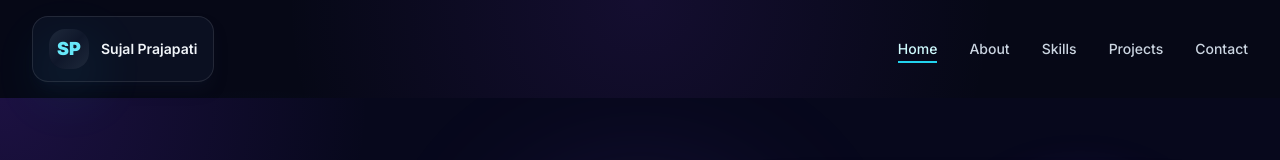
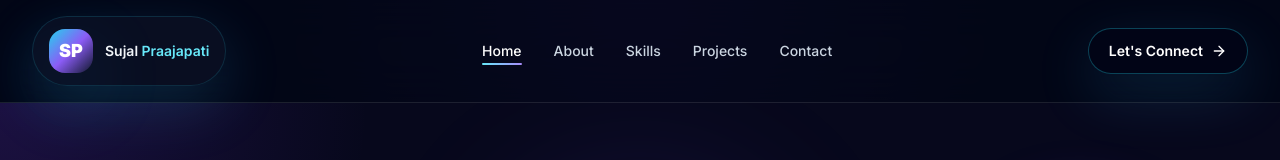
Before and after one commit to 900sujal/Sujal-Portfolio-2026, a Next.js app: page / in a window 1280 px wide. Shown: the top 160 px of the page. Built offline with nearby package versions, Linux system fonts and the light colour scheme.

Commit message:
Add complete portfolio website

```diff
--- a/components/Footer.tsx
+++ b/components/Footer.tsx
@@ -20,9 +20,9 @@ const services = [
 const technologies = ['React.js', 'Node.js', 'MongoDB', 'Express.js', 'JavaScript']
 
 const social = [
-  { label: 'GitHub', href: '#', icon: Github },
-  { label: 'LinkedIn', href: '#', icon: Linkedin },
-  { label: 'Email', href: 'mailto:hello@example.com', icon: Mail },
+  { label: 'GitHub', href: 'https://github.com/900sujal', icon: Github },
+  { label: 'LinkedIn', href: 'https://www.linkedin.com/in/sujal-prajapati-46651732a/', icon: Linkedin },
+  { label: 'Email', href: 'mailto:sujalprajapati9000@gmail.com', icon: Mail },
 ]
 
 export function Footer() {
--- a/components/Navbar.tsx
+++ b/components/Navbar.tsx
@@ -26,30 +26,42 @@ export function Navbar() {
   }, [])
 
   return (
-    <header className={`sticky top-0 z-50 transition-all duration-300 ${scrollY > 15 ? 'border-b border-white/10 bg-slate-950/80 shadow-black/30' : 'bg-transparent'} `}>
+    <header className={`sticky top-0 z-50 border-b border-white/10 bg-slate-950/70 backdrop-blur-xl transition-all duration-300 ${scrollY > 15 ? 'shadow-[0_30px_100px_rgba(15,23,42,0.35)]' : ''}`}>
       <div className="mx-auto flex max-w-7xl items-center justify-between px-5 py-4 sm:px-6 lg:px-8">
-        <Link href="/" className="group inline-flex items-center gap-3 rounded-2xl border border-white/10 bg-slate-900/60 px-4 py-3 text-sm font-semibold text-slate-100 shadow-lg shadow-[#0f172a]/40 transition hover:border-cyan-400/30 hover:text-cyan-100">
-          <span className="inline-flex h-10 w-10 items-center justify-center rounded-2xl bg-gradient-to-br from-slate-800 via-slate-900 to-slate-800 text-lg font-black text-cyan-300 shadow-[0_20px_60px_rgba(34,211,238,0.18)] transition group-hover:scale-[1.03]">
+        <Link href="/" className="group inline-flex items-center gap-3 rounded-full border border-cyan-400/15 bg-slate-900/60 px-4 py-3 text-sm font-semibold text-white shadow-[0_20px_60px_rgba(56,189,248,0.18)] transition hover:border-cyan-400/30 hover:text-cyan-100">
+          <span className="inline-flex h-11 w-11 items-center justify-center rounded-2xl bg-gradient-to-br from-cyan-400 via-violet-500 to-slate-900 text-lg font-black text-white shadow-[0_25px_80px_rgba(56,189,248,0.2)] transition group-hover:scale-[1.03]">
             SP
           </span>
-          <span className="hidden sm:inline">Sujal Prajapati</span>
+          <span className="hidden text-sm font-semibold text-slate-100 sm:inline">
+            Sujal <span className="text-cyan-300">Praajapati</span>
+          </span>
         </Link>
 
         <nav className="hidden items-center gap-8 md:flex">
           {navItems.map(item => {
             const isActive = pathname === item.href
             return (
-              <Link key={item.href} href={item.href} className={`group relative text-sm font-medium transition ${isActive ? 'text-cyan-100' : 'text-slate-300 hover:text-cyan-100'}`}>
+              <Link
+                key={item.href}
+                href={item.href}
+                className={`relative text-sm font-medium transition ${isActive ? 'text-white' : 'text-slate-300 hover:text-white'}`}
+              >
                 {item.label}
-                <span className={`absolute left-0 -bottom-1 h-0.5 w-full bg-cyan-400 transition-transform duration-300 ${isActive ? 'scale-x-100' : 'scale-x-0 group-hover:scale-x-100'}`} />
+                <span className={`absolute left-0 -bottom-1 h-0.5 w-full rounded-full bg-gradient-to-r from-cyan-300 to-violet-400 transition-all duration-300 ${isActive ? 'scale-x-100' : 'scale-x-0 group-hover:scale-x-100'}`} />
               </Link>
             )
           })}
         </nav>
 
-        <button onClick={() => setOpen(!open)} aria-label="Toggle menu" className="inline-flex h-11 w-11 items-center justify-center rounded-full border border-white/10 bg-slate-900/70 text-slate-200 transition hover:border-cyan-400/30 hover:text-cyan-100 md:hidden">
-          {open ? <X size={20} /> : <Menu size={20} />}
-        </button>
+        <div className="flex items-center gap-4">
+          <Link href="/contact" className="hidden items-center gap-2 rounded-full border border-cyan-400/30 bg-slate-950/30 px-5 py-3 text-sm font-semibold text-white shadow-[0_20px_60px_rgba(56,189,248,0.16)] transition hover:bg-cyan-500/10 hover:text-cyan-100 md:inline-flex">
+            Let&apos;s Connect
+            <ArrowRight size={16} />
+          </Link>
+          <button onClick={() => setOpen(!open)} aria-label="Toggle menu" className="inline-flex h-11 w-11 items-center justify-center rounded-full border border-white/10 bg-slate-900/70 text-slate-200 transition hover:border-cyan-400/30 hover:text-cyan-100 md:hidden">
+            {open ? <X size={20} /> : <Menu size={20} />}
+          </button>
+        </div>
       </div>
 
       <AnimatePresence>
@@ -62,14 +74,23 @@ export function Navbar() {
           >
             <div className="mx-auto flex max-w-7xl flex-col gap-3 px-5">
               {navItems.map(item => (
-                <Link key={item.href} href={item.href} onClick={() => setOpen(false)} className="rounded-2xl border border-white/10 bg-slate-900/70 px-4 py-3 text-base font-medium text-slate-100 transition hover:border-cyan-400/30 hover:text-cyan-100">
+                <Link
+                  key={item.href}
+                  href={item.href}
+                  onClick={() => setOpen(false)}
+                  className="rounded-2xl border border-white/10 bg-slate-900/70 px-4 py-3 text-base font-medium text-slate-100 transition hover:border-cyan-400/30 hover:text-cyan-100"
+                >
                   {item.label}
                 </Link>
               ))}
-              <motion.div className="mt-3 flex items-center justify-between rounded-2xl border border-cyan-400/10 bg-slate-900/70 px-4 py-3 text-sm text-slate-300" whileHover={{ y: -2 }}>
-                <span>Ready for your next project?</span>
-                <ArrowRight size={18} />
-              </motion.div>
+              <Link
+                href="/contact"
+                onClick={() => setOpen(false)}
+                className="mt-2 inline-flex items-center justify-center rounded-full border border-cyan-400/30 bg-slate-900/70 px-5 py-3 text-sm font-semibold text-white shadow-[0_20px_60px_rgba(56,189,248,0.16)] transition hover:bg-cyan-500/10 hover:text-cyan-100"
+              >
+                Let&apos;s Connect
+                <ArrowRight size={16} />
+              </Link>
             </div>
           </motion.div>
         )}
```
